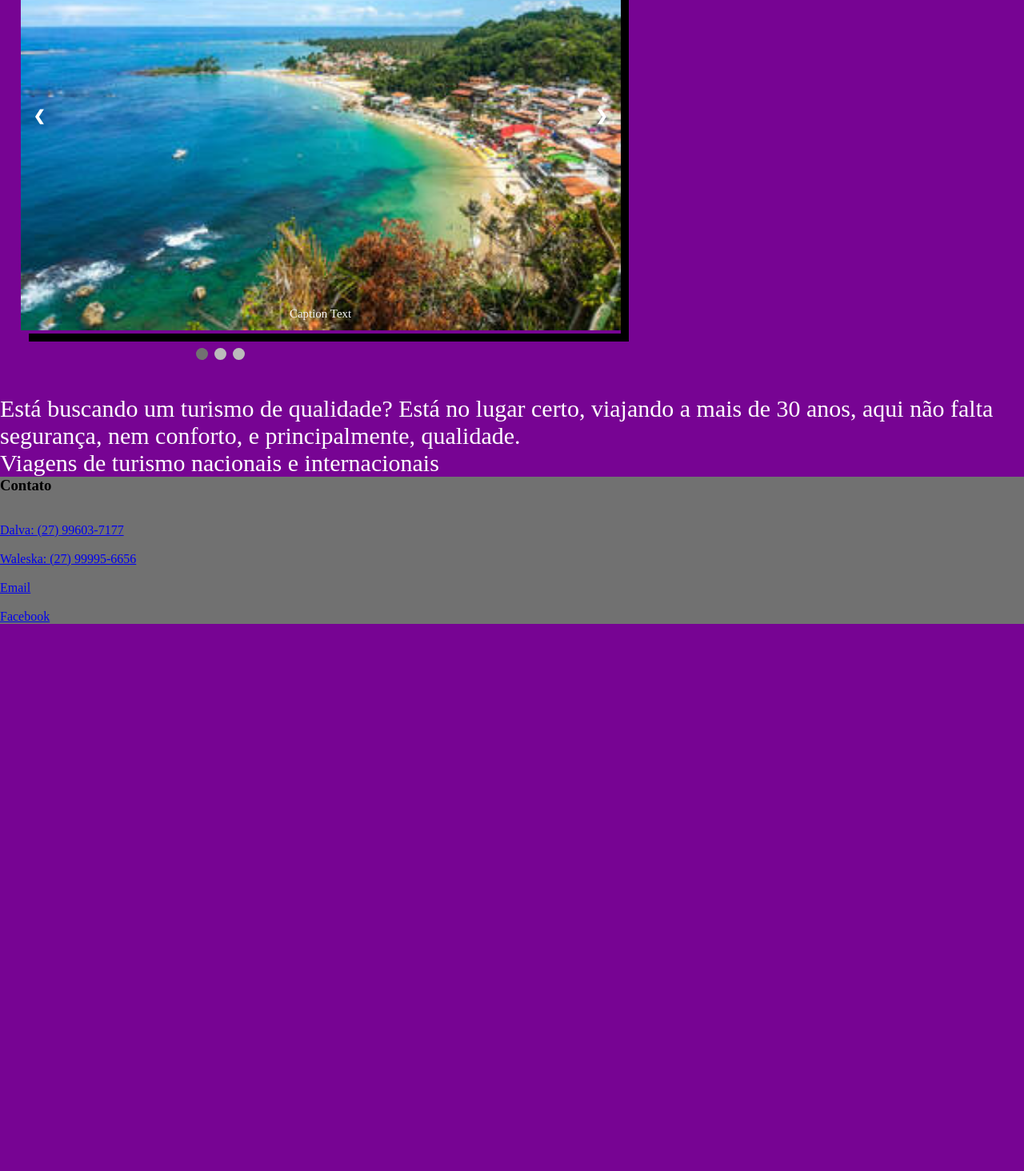
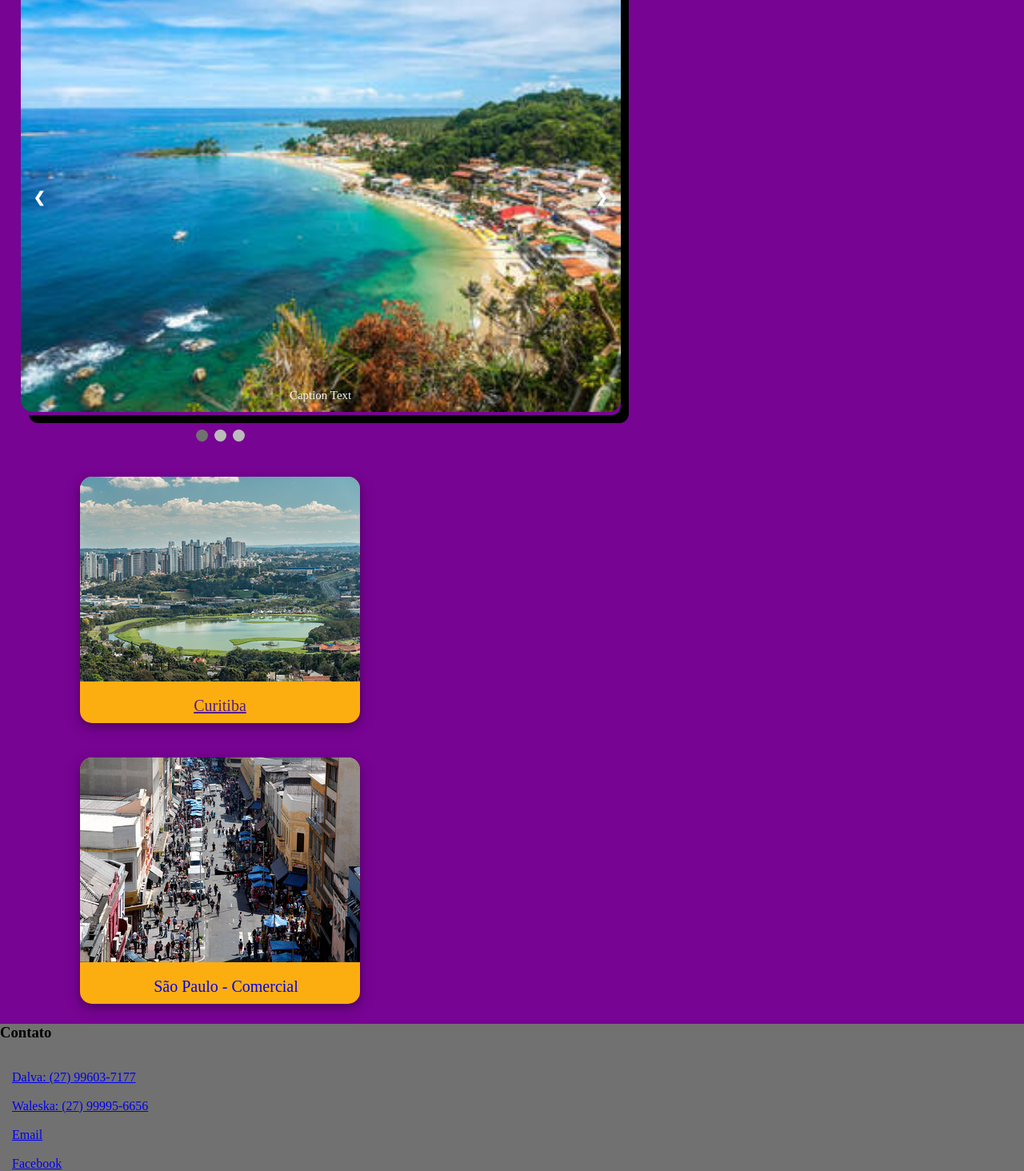
Before and after one commit to arthurcorona/website-turismo, a plain HTML site: page index.html in a window 1280 px wide. Shown: the part 266-1730 px from the top of the page at 80% size. Before the commit the page ends 1046 px from the top, so only its background shows below. Drawn offline with Linux system fonts and the light colour scheme.

Commit message:
box das viagens

```diff
--- a/index.html
+++ b/index.html
@@ -15,9 +15,15 @@
             <a class="logo-menu" href="#menu"><img src="./assets/logo-removebg-preview.png" height="90px"></a>
 
             <a class="link-menu" href="#"></a>
-            <a class="link-menu" href="#Viagens">Viagens</a>
+            <a class="link-menu" href="#viagens">Viagens</a>
             <a class="link-menu" href="#contato">Contato</a>
         </div>
+
+        <header>
+            <p class="subtitle">Está buscando um turismo de qualidade? Está no lugar certo, viajando a mais de 30 anos, aqui não falta segurança, nem conforto, e principalmente, qualidade.</p>
+            <p class="subtitle">Viagens de turismo nacionais e internacionais</p>
+
+        </header>
 
                 <!-- Slideshow container -->
         <div class="slideshow">
@@ -25,19 +31,19 @@
             <!-- Full-width images with number and caption text -->
             <div class="mySlides fade">
             <div class="numbertext">1 / 3</div>
-            <img src="./assets/morrospr.jpg" style="width:100%">
+            <img class="slides-img" src="./assets/morrospr.jpg" style="width:100%">
             <div class="text">Caption Text</div>
             </div>
 
             <div class="mySlides fade">
             <div class="numbertext">2 / 3</div>
-            <img src="./assets/caldasnovasr.png" style="width:100%">
+            <img class="slides-img" src="./assets/caldasnovasr.png" style="width:100%">
             <div class="text">Caption Two</div>
             </div>
 
             <div class="mySlides fade">
             <div class="numbertext">3 / 3</div>
-            <img src="./assets/25dmarço.jpg" style="width:100%">
+            <img class="slides-img" src="./assets/25dmarço.jpg" style="width:100%">
             <div class="text">Caption Three</div>
             </div>
 
@@ -56,11 +62,42 @@
             <span class="dot" onclick="currentSlide(3)"></span>
         </div>
 
-        <header>
-            <p class="subtitle">Está buscando um turismo de qualidade? Está no lugar certo, viajando a mais de 30 anos, aqui não falta segurança, nem conforto, e principalmente, qualidade.</p>
-            <p class="subtitle">Viagens de turismo nacionais e internacionais</p>
+        <div id="viagens">
 
-        </header>
+            <div class="boxes">
+
+                <a href="pagina de curitiba">
+                    <div class="box-viagens">
+                        <img src="./assets/curitibacityr.jpg" alt="sul" style="width:100%">
+                        <div class="legenda">
+                        <a href="">Curitiba</a>
+                        </div>
+                    </div>
+                </a>
+
+                <br><br>
+
+                <a href="pagina de sp">
+                    <div class="box-viagens">
+
+                        <img src="./assets/25dmarço.jpg" alt="são paulo" style="width:100%">
+                        <div class="legenda">
+                        <p>São Paulo - Comercial</p>
+                        </div>
+
+                    </div>
+                </a>
+
+
+
+
+            </div>
+
+
+
+
+
+        </div>
 
         <!--Contact-->
         <div id="contato">
--- a/style.css
+++ b/style.css
@@ -16,10 +16,12 @@ body{
   display: flex;
   font-size: 20px;
   margin-bottom: 50px;
+  position: ;
 }
 
 .logo-menu {
   margin-right: 50%;
+  display: flex;
 }
 
 .link-menu{
@@ -28,7 +30,8 @@ body{
   font-size: 20px;
   text-decoration: none;
   color: white;
-  display: ;
+  display: flex;
+  text-align: left;
 }
 
 header {
@@ -46,6 +49,7 @@ header {
   position: relative;
   margin-left: 2%;
   box-shadow: 10px 10px;
+  border-radius: 12px;
 }
 
 /* Hide the images by default */
@@ -78,6 +82,7 @@ header {
 /* On hover, add a black background color with a little bit see-through */
 .prev:hover, .next:hover {
   background-color: #770493;
+  opacity: 0.2;
 }
 
 /* Caption text */
@@ -127,21 +132,58 @@ header {
   animation-duration: 1.5s;
 }
 
+.box-viagens{
+  display: inline-block;
+  width: 350px;
+  background-color: #fcae11;
+  box-shadow: 0 4px 8px 0 rgba(0, 0, 0, 0.2), 0 6px 20px 0 rgba(0, 0, 0, 0.19);
+  margin-bottom: 25px;
+  margin-right: 5px;
+  margin-left: 100px;
+  border-radius: 15px;
+}
+
+.box-viagens:hover {
+background: #fffb00;
+border-bottom-right-radius: 15px;
+  border-bottom-left-radius: 15px;
+}
+
+img{
+  border-top-left-radius: 15px;
+  border-top-right-radius: 15px;
+}
+
+.slides-img {
+  border-bottom-left-radius: 15px;
+  border-bottom-right-radius: 15px;
+}
+
+.img:hover{
+  border-top-left-radius: 15px;
+  border-top-right-radius: 15px;
+}
+
+.legenda{
+  font-size: 20px;
+  text-align: center;
+  margin-top: 5px;
+  padding: 10px;
+}
+
+
 #contato{
   background-color: #717171;
   color: #000000;
 }
 
+p{
+  margin-left: 15px;
+}
 
 @keyframes fade {
   from {opacity: .4}
   to {opacity: 1}
 }
 
-#about {
-  height: 400px;
-  background-image: url("./assets/background-about.jpg");
-  background-repeat: no-repeat;
-  background-size:cover;
-  margin-bottom: 40px;
-}
+/* colocar um menu pra celulares, ao inves de tudo no banner */
```
